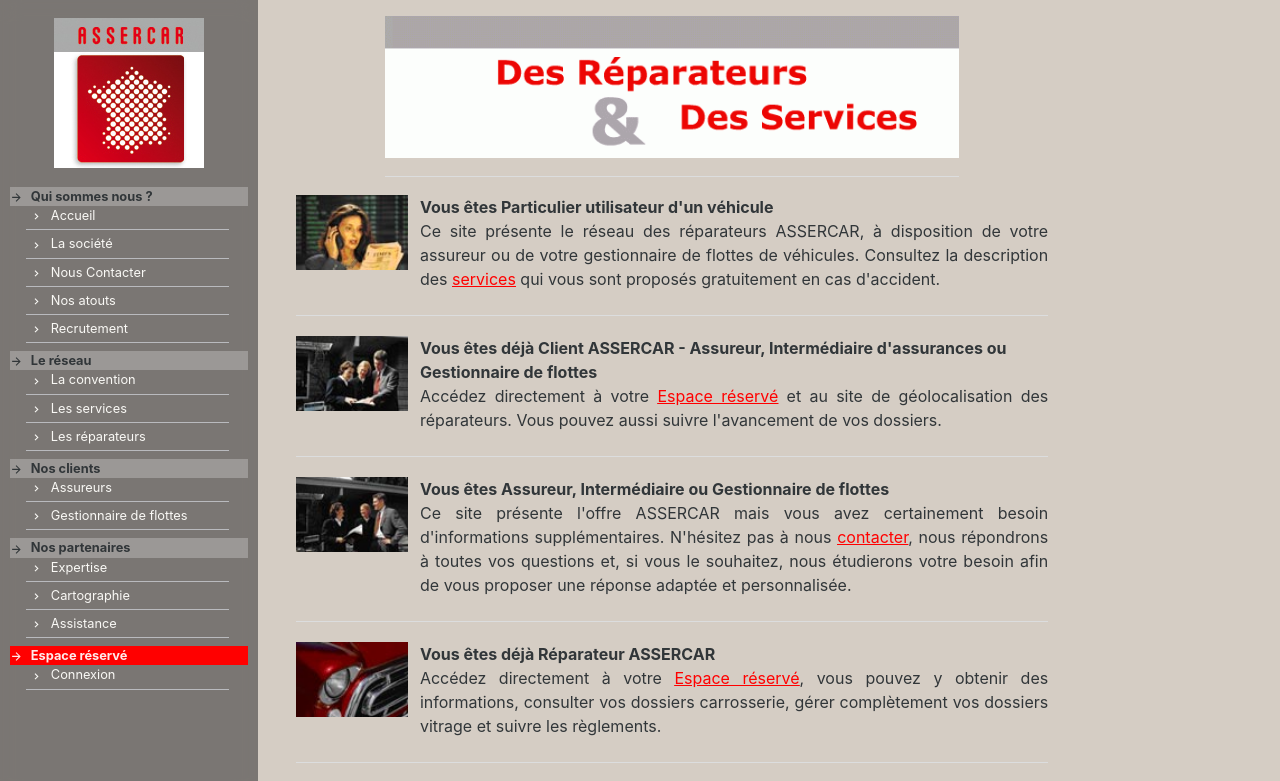
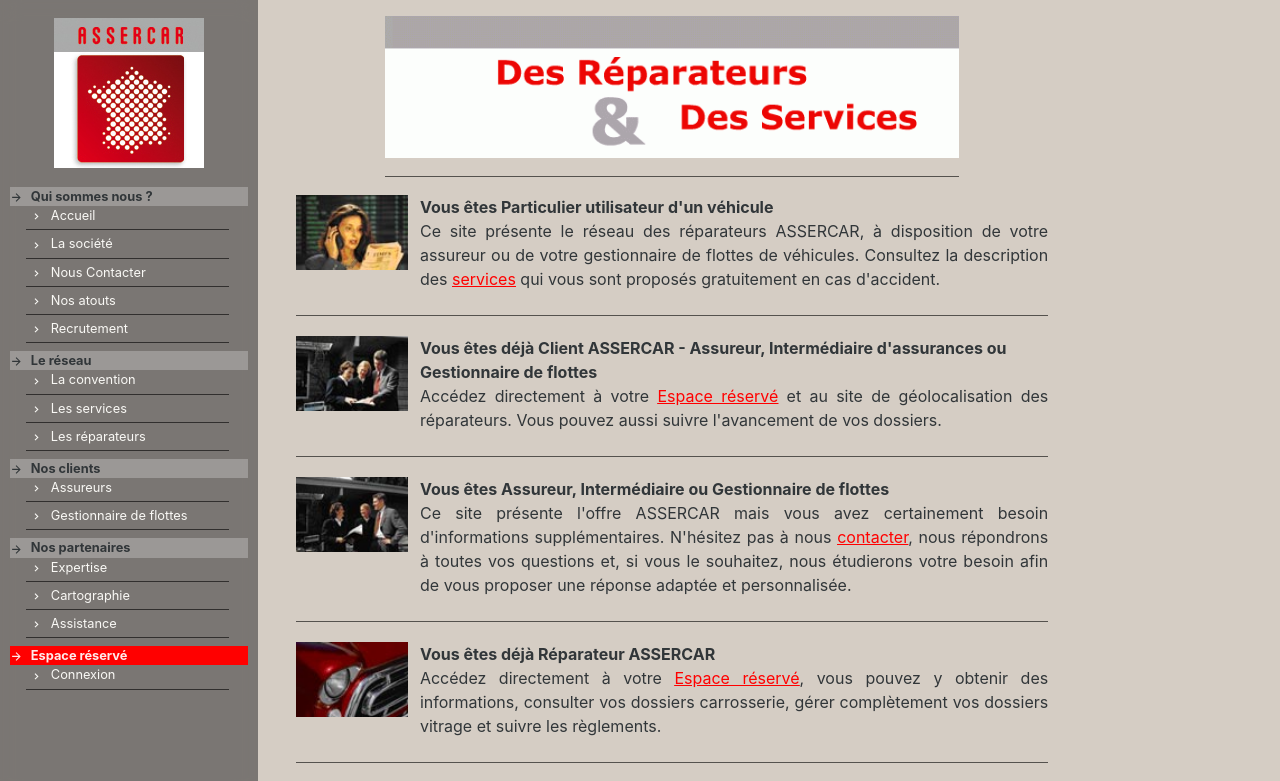
Before and after one commit to adnene-guessoum/Assercar-clone, a Next.js app: page / in a window 1280 px wide. Shown: the top 781 px of the page. Built offline with nearby package versions, Linux system fonts and the light colour scheme.

Commit message:
Fix Divider border color

```diff
--- a/libs/theme.js
+++ b/libs/theme.js
@@ -32,7 +32,7 @@
 
   Divider: {
     baseStyle: {
-      backgroundColor: 'black'
+      borderColor: 'black'
     }
   }
 };
```
